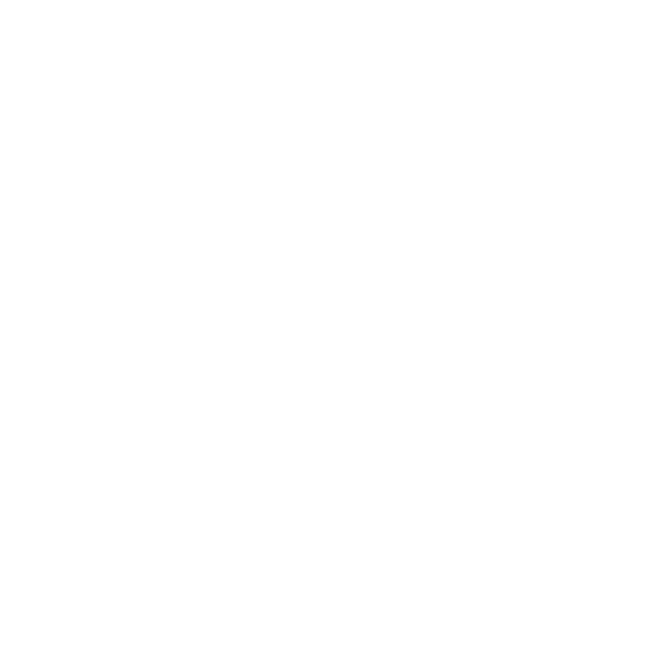
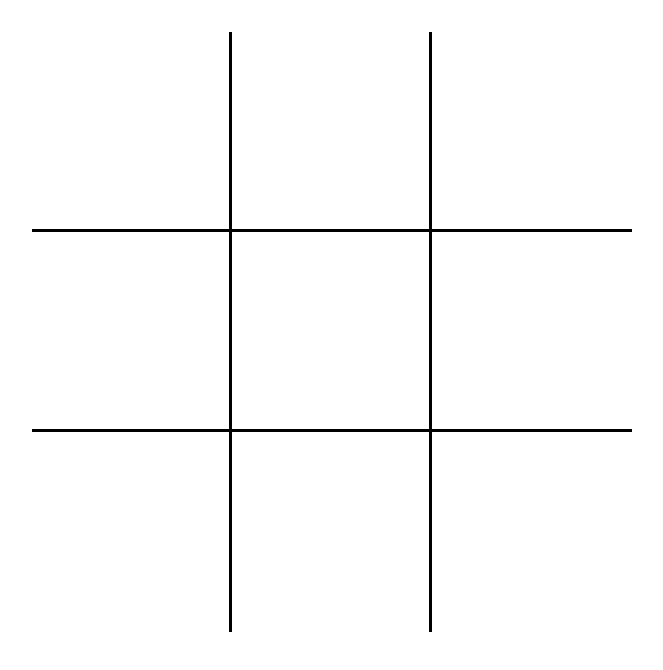
Before and after one commit to KossaDenis/TIC_TAC_TOE, a plain HTML site: page index.html in a window 1280 px wide. Shown: the whole page, without its empty margins (308-971 px from the left). Drawn offline with Linux system fonts and the light colour scheme; a web font is replaced by a local one.

Commit message:
playing_field

```diff
--- a/index.html
+++ b/index.html
@@ -1,15 +1,41 @@
 <!DOCTYPE html>
 <html lang="en">
+
 <head>
     <meta charset="UTF-8">
     <meta http-equiv="X-UA-Compatible" content="IE=edge">
     <meta name="viewport" content="width=device-width, initial-scale=1.0">
     <title>Document</title>
+    <link rel="stylesheet" href="reset.css">
     <link rel="stylesheet" href="style.css">
 </head>
+
 <body>
+    <div class="block">
+        <div class="container">
+            <div class="playing_field">
+                <div class="fields">
+                    <div id="field-1" class="field"></div>
+                    <div id="field-2" class="field"></div>
+                    <div id="field-3" class="field"></div>
+                </div>
+                <div class="fields2">
+                    <div id="field-4" class="field"></div>
+                    <div id="field-5" class="field"></div>
+                    <div id="field-6" class="field"></div>
+                </div>
+                <div class="fields3">
+                    <div id="field-7" class="field"></div>
+                    <div id="field-8" class="field"></div>
+                    <div id="field-9" class="field"></div>
+                </div>
 
+
+            </div>
+        </div>
+    </div>
 
     <script src="script.js"></script>
 </body>
+
 </html>
--- /dev/null
+++ b/reset.css
@@ -0,0 +1,48 @@
+/* http://meyerweb.com/eric/tools/css/reset/
+   v2.0 | 20110126
+   License: none (public domain)
+*/
+
+html, body, div, span, applet, object, iframe,
+h1, h2, h3, h4, h5, h6, p, blockquote, pre,
+a, abbr, acronym, address, big, cite, code,
+del, dfn, em, img, ins, kbd, q, s, samp,
+small, strike, strong, sub, sup, tt, var,
+b, u, i, center,
+dl, dt, dd, ol, ul, li,
+fieldset, form, label, legend,
+table, caption, tbody, tfoot, thead, tr, th, td,
+article, aside, canvas, details, embed,
+figure, figcaption, footer, header, hgroup,
+menu, nav, output, ruby, section, summary,
+time, mark, audio, video {
+	margin: 0;
+	padding: 0;
+	border: 0;
+	font-size: 100%;
+	font: inherit;
+	vertical-align: baseline;
+}
+/* HTML5 display-role reset for older browsers */
+article, aside, details, figcaption, figure,
+footer, header, hgroup, menu, nav, section {
+	display: block;
+}
+body {
+	line-height: 1;
+}
+ol, ul {
+	list-style: none;
+}
+blockquote, q {
+	quotes: none;
+}
+blockquote:before, blockquote:after,
+q:before, q:after {
+	content: '';
+	content: none;
+}
+table {
+	border-collapse: collapse;
+	border-spacing: 0;
+}
--- a/style.css
+++ b/style.css
@@ -0,0 +1,57 @@
+@import url('https://fonts.googleapis.com/css2?family=Fuzzy+Bubbles&display=swap');
+
+body{
+    font-family: 'Fuzzy Bubbles', cursive;
+}
+*{
+    box-sizing: border-box;
+}
+.container{
+    max-width: 1150px;
+    margin-left:auto;
+    margin-right: auto;
+    padding-left: 30px;
+    padding-right: 30px;
+}
+.field{
+    width: 200px;
+    height: 200px;
+    display: block;
+    text-align: center;
+    font-size: 150px;
+    padding-top: 30px;
+}
+.playing_field{
+    display: flex;
+    justify-content:center;
+    padding-top: 2em;
+
+}
+#field-1{
+    border-right: solid;
+    border-bottom: solid;
+}
+#field-2{
+    border-right: solid;
+    border-bottom: solid;
+}
+#field-3{
+    border-right: solid;
+}
+#field-4{
+    border-right: solid;
+    border-bottom: solid;
+}
+#field-5{
+    border-right: solid;
+    border-bottom: solid;
+}
+#field-6{
+    border-right: solid;
+}
+#field-7{
+    border-bottom: solid;
+}
+#field-8{
+    border-bottom: solid;
+}
```
